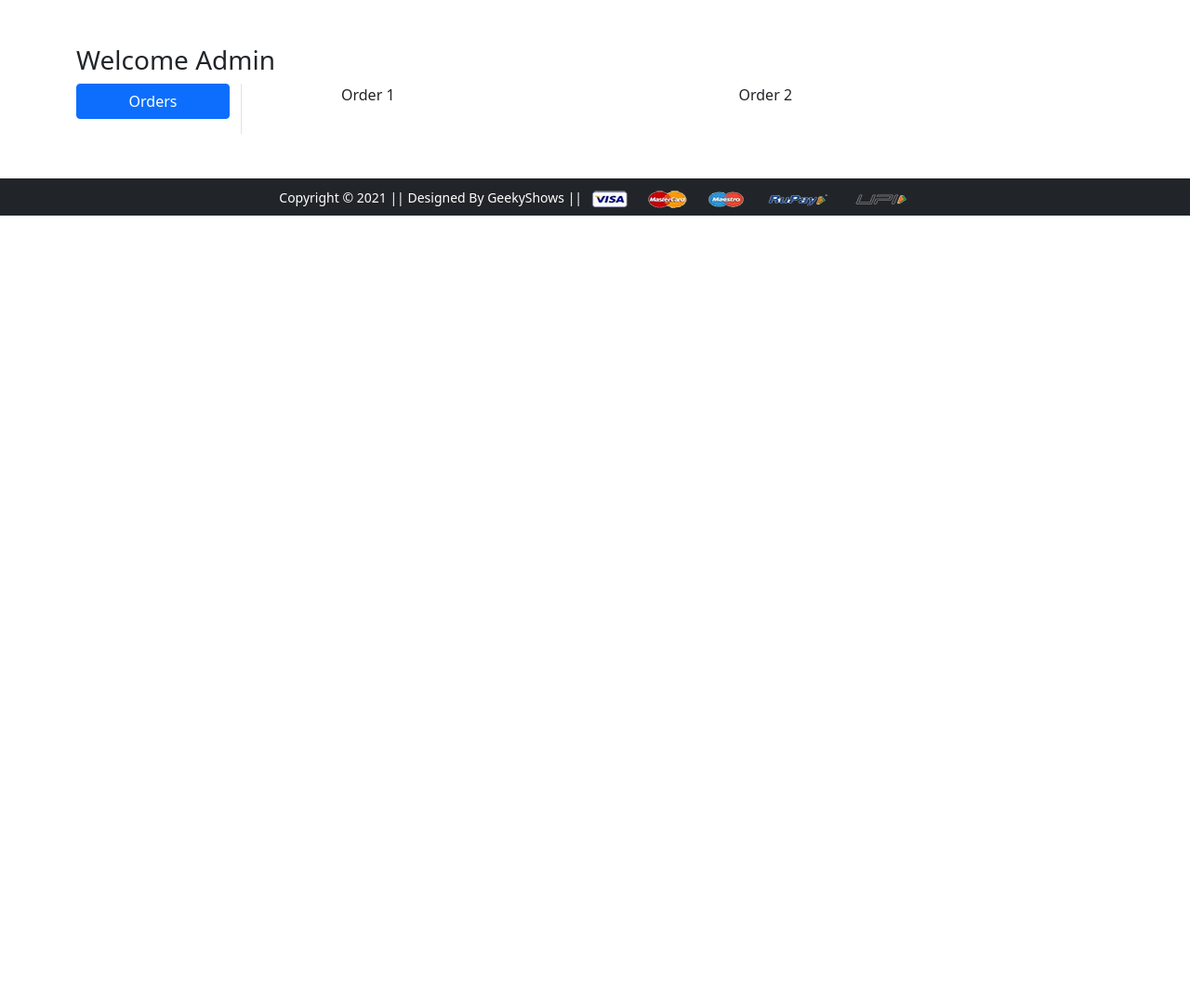
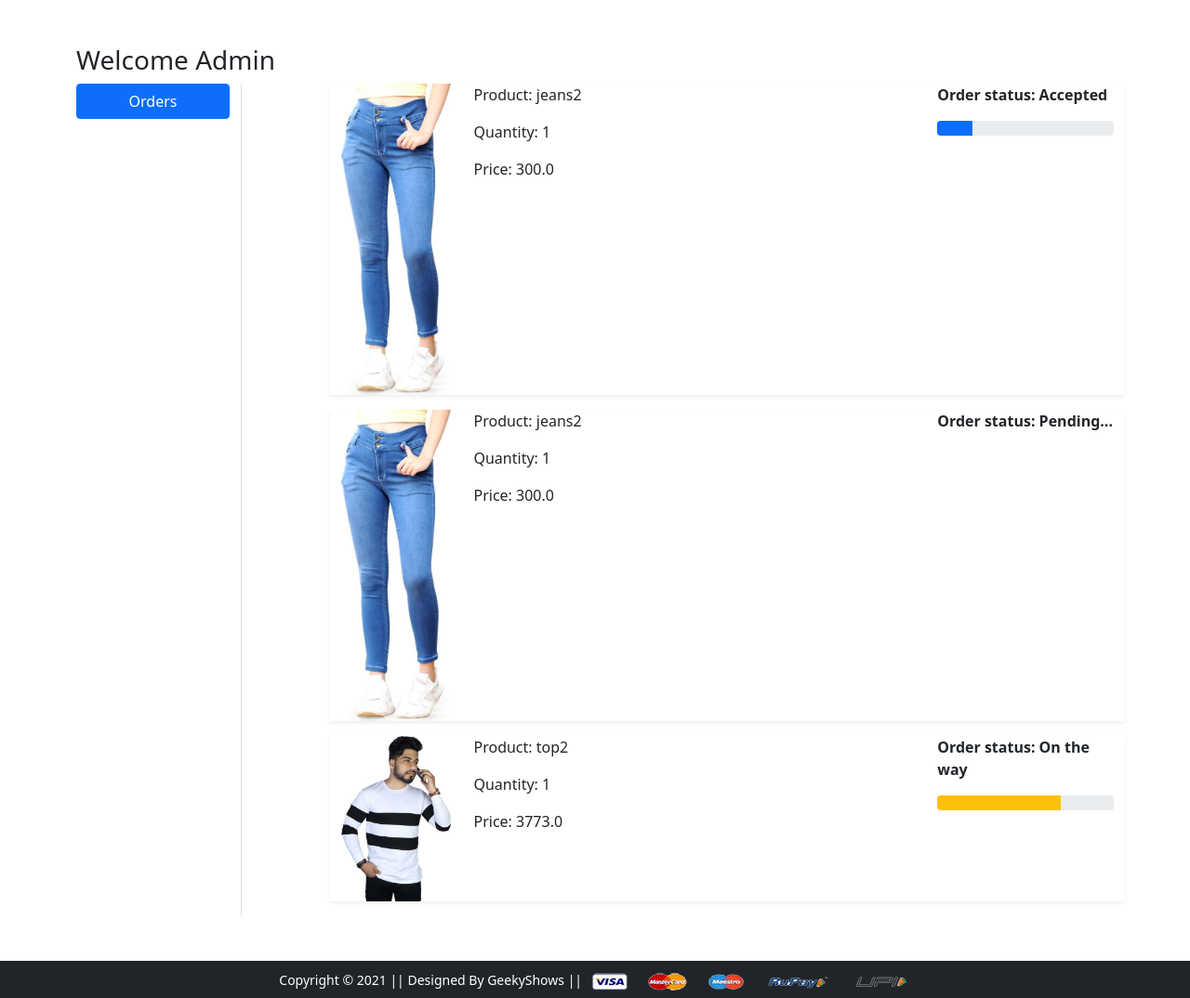
Before and after one commit to rampravesh22/shopping_django, a Django app: page /orders/ in a window 1280 px wide. Shown: the part 56-1130 px from the top of the page at 93% size. Before the commit the page ends 288 px from the top, so only its background shows below. Run offline with Django 3.2, Linux system fonts and the light colour scheme; a user stored in the database is signed in; data comes from the database, SQL or seed files in the repository; both versions use the stored data as it was after the commit; some libraries are stand-ins or nearby versions.

Commit message:
orders page

```diff
--- a/app/models.py
+++ b/app/models.py
@@ -48,7 +48,7 @@ class Cart(models.Model):
         return str(self.id)
 
     @property
-    def totalCost(self):
+    def total_cost(self):
         return self.quantity * self.product.discounted_price
 
 
@@ -69,3 +69,7 @@ class OrderPlaced(models.Model):
     quantity = models.PositiveIntegerField(default=1)
     ordered_date = models.DateTimeField(auto_now_add=True)
     status = models.CharField(max_length=50, choices=STATUS_CHOICES)
+
+    @property
+    def total_cost(self):
+        return self.quantity * self.product.discounted_price
--- a/app/templates/app/checkout.html
+++ b/app/templates/app/checkout.html
@@ -12,7 +12,7 @@
 				<div class="card-body">
 					<h5>Product: {{item.product.title}}</h5>
 					<p>Quantity: {{item.quntity}}</p>
-					<p class="fw-bold">Price: {{item.totalCost}}</p>
+					<p class="fw-bold">Price: {{item.total_cost}}</p>
 				</div>
 			</div>
 			{% endfor %}
--- a/app/templates/app/orders.html
+++ b/app/templates/app/orders.html
@@ -1,6 +1,6 @@
 {% extends 'app/base.html' %}
 {% load static %}
-{% block title %}Buy Now{% endblock title %}
+{% block title %}Orders{% endblock title %}
 {% block main-content %}
 <div class="container my-5">
     <div class="row">
@@ -11,10 +11,47 @@
             </ul>
         </div>
         <div class="col-sm-9 offset-sm-1">
-            <div class="row">
-                <div class="col-sm-6">Order 1</div>
-                <div class="col-sm-6">Order 2</div>
+            {% for op in orderPlaced %}
+            <div class="row shadow-sm mb-3">
+                <div class="col-sm-2">
+                    <img src="{{op.product.product_image.url}}" alt="" class="img-fluid" height="150px" width="150px">
+                </div>
+                <div class="col-sm-7">
+                    <p>Product: {{op.product.title}}</p>
+                    <p>Quantity: {{op.quantity}}</p>
+                    <p>Price: {{op.total_cost}}</p>
+                </div>
+                <div class="col-sm-3 fw-bold">
+                    <p>Order status: {% if op.status %}{{op.status}}{% elif not op.status%} Pending... {% endif %}</p>
+                    {% if op.status == "Accepted" %}
+                    <div class="progress">
+                        <div class="progress-bar" role="progressbar" style="width:20%" aria-valuenow="20" aria-valuemin="0" aria-valuemax="100">
+                        </div>
+                    </div>
+                    {% endif %}
+
+                    {% if op.status == "Packed" %}
+                    <div class="progress">
+                        <div class="progress-bar bg-info" role="progressbar" style="width:70%" aria-valuenow="40" aria-valuemin="0" aria-valuemax="100">
+                        </div>
+                    </div>
+                    {% endif %}
+                    {% if op.status == "On the way" %}
+                    <div class="progress">
+                        <div class="progress-bar bg-warning" role="progressbar" style="width:70%" aria-valuenow="70" aria-valuemin="0" aria-valuemax="100">
+                        </div>
+                    </div>
+                    {% endif %}
+
+                    {% if op.status == "Delivered" %}
+                    <div class="progress">
+                        <div class="progress-bar bg-success" role="progressbar" style="width:100%" aria-valuenow="100f" aria-valuemin="0" aria-valuemax="100">
+                        </div>
+                    </div>
+                    {% endif %}
+                </div>
             </div>
+            {% endfor %}
         </div>
     </div>
 </div>
--- a/app/views.py
+++ b/app/views.py
@@ -5,6 +5,8 @@ from django.shortcuts import redirect, render
 from django.views import View
 
 from .forms import CustomerProfileForm, CustomerRegisterationForm
+from django.contrib.auth.decorators import login_required
+from django.utils.decorators import method_decorator
 from .models import *
 
 
@@ -28,6 +30,7 @@ class ProductDetailView(View):
         return render(request, 'app/productdetail.html', {"product": product})
 
 
+@method_decorator(login_required, name="dispatch")
 class ProfileView(View):
     def get(self, request):
         form = CustomerProfileForm()
@@ -58,6 +61,7 @@ def product_detail(request):
     return render(request, 'app/productdetail.html')
 
 
+@login_required
 def add_to_cart(request):
     user = request.user
     prod_id = request.GET.get("prod_id")
@@ -66,6 +70,7 @@ def add_to_cart(request):
     return redirect("/cart")
 
 
+@login_required
 def show_cart(request):
     if request.user.is_authenticated:
         user = request.user
@@ -163,15 +168,17 @@ def buy_now(request):
 # def profile(request):
 #     return render(request, 'app/profile.html')
 
-
+@login_required
 def address(request):
     add = Customer.objects.filter(user=request.user)
 
     return render(request, 'app/address.html', {"address": add, "active": "btn-primary"})
 
 
+@login_required
 def orders(request):
-    return render(request, 'app/orders.html')
+    op = OrderPlaced.objects.filter(user=request.user)
+    return render(request, 'app/orders.html', {"orderPlaced": op})
 
 
 def mobile(request, data=None):
@@ -236,6 +243,7 @@ def checkout(request):
     return render(request, 'app/checkout.html', context)
 
 
+@login_required
 def paymentDone(request):
     custId = request.GET.get("custId")
     user = request.user
```
Also changed, not shown: db.sqlite3.
